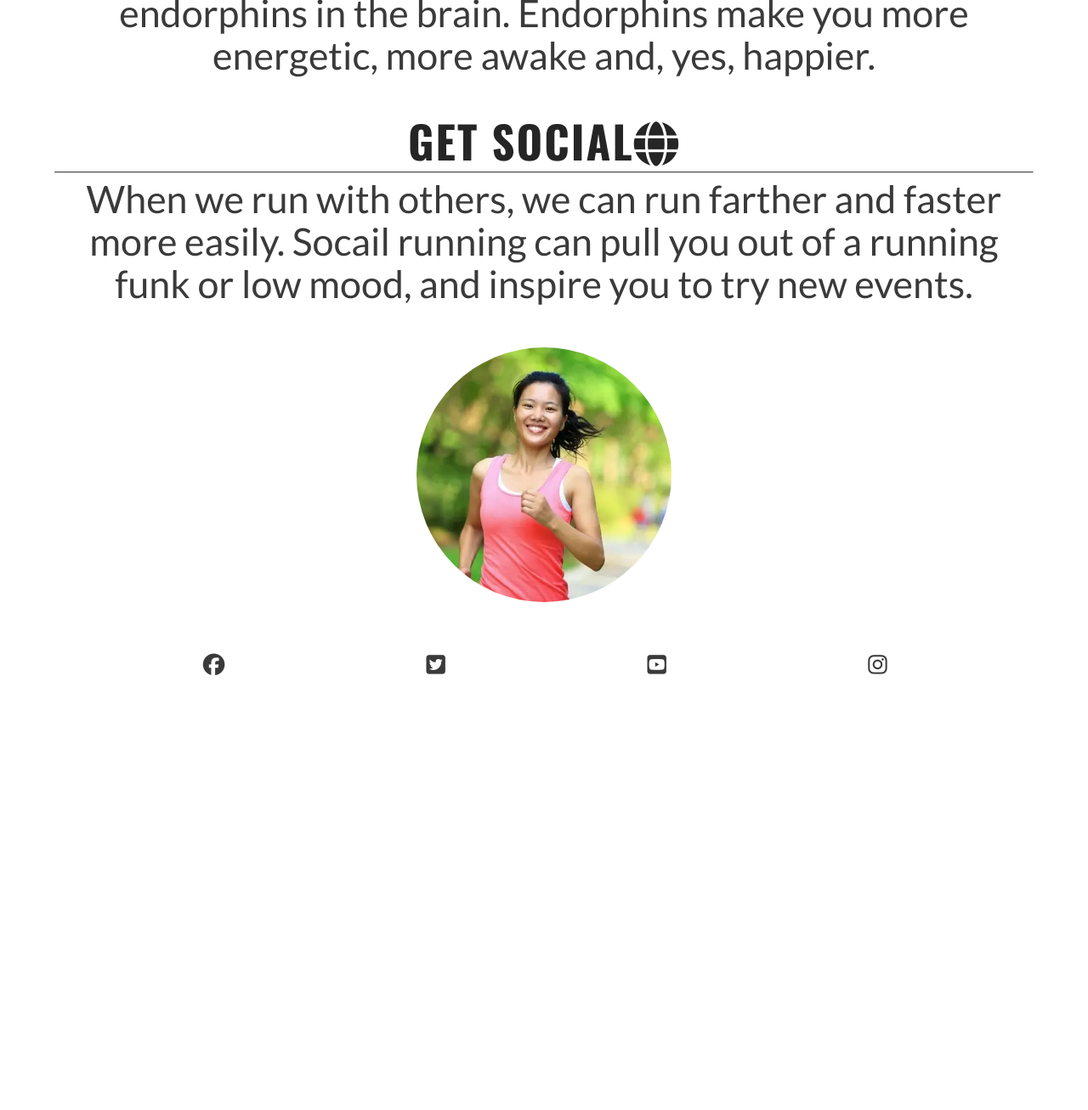
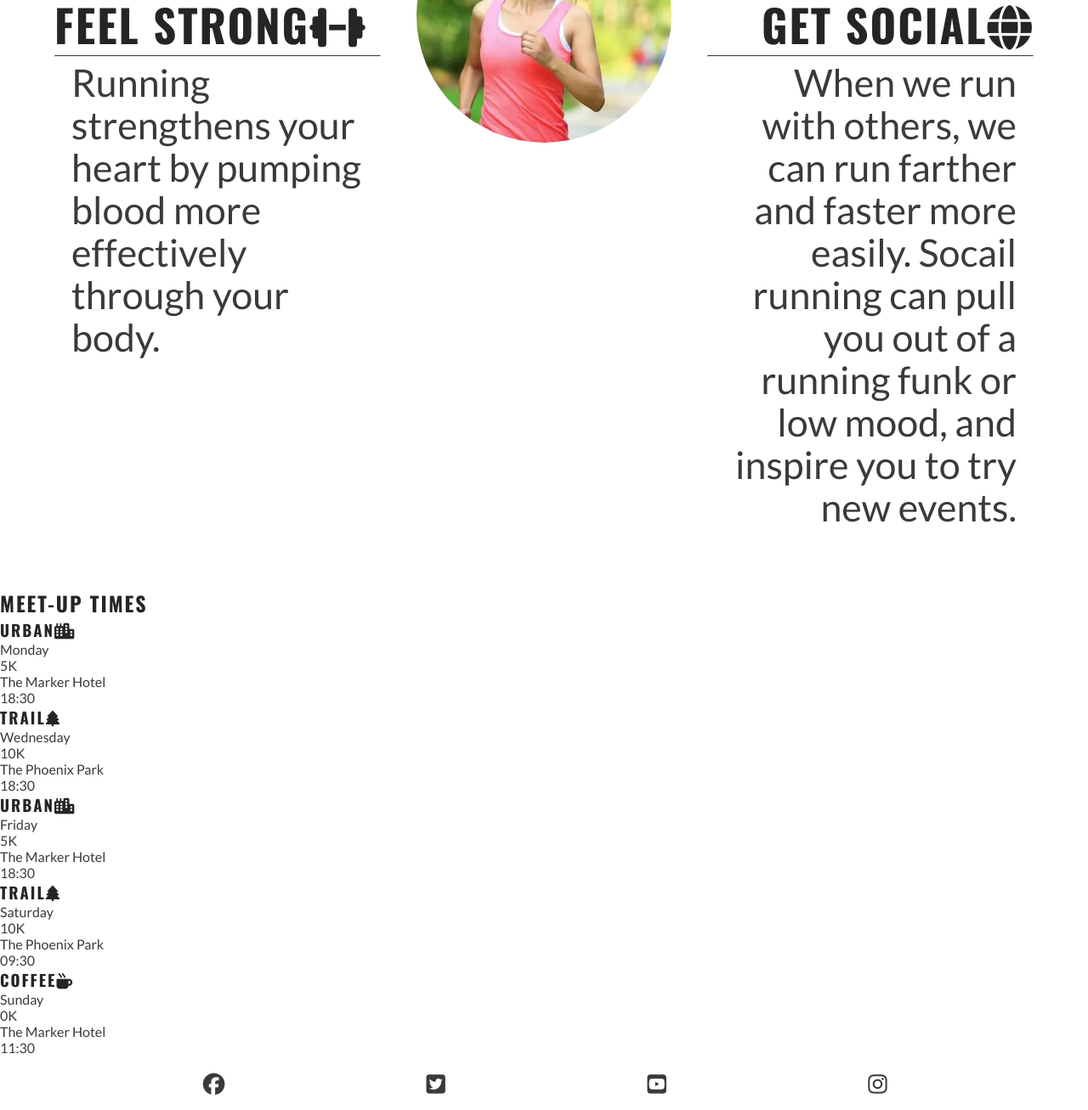
Before and after one commit to Aidan-99/love-running, a plain HTML site: page index.html in a window 1280 px wide. Shown: the part 1413-2720 px from the top of the page at 85% size. Before the commit the page ends 2230 px from the top, so only its background shows below. Drawn offline with nearby package versions, Linux system fonts and the light colour scheme.

Commit message:
add meetup times

```diff
--- a/assets/css/style.css
+++ b/assets/css/style.css
@@ -123,7 +123,7 @@ main {
 
 #reasons {
   margin-bottom: 20px;
-  text-align: center;
+  text-align: left;
   font-size: 280%;
 }
 
@@ -211,6 +211,24 @@ main {
         width: 300px;
         right:50px;
     }
+
+    /* reasons section */
+    #benefits-physical,
+    #benefits-mental {
+        display: flex;
+        flex-direction: column;
+        width:100%;
+    }
+
+    #benefits-physical > div,
+    #benefits-mental > div {
+        width: 75%%;
+    }
+
+    #benefits-mental > div {
+      text-align: end;
+      align-self: flex-end;
+    }
 }
 
 /* media query: desktops and laptops (992px and up)*/
@@ -219,3 +237,31 @@ main {
     border-bottom: 1px solid #3a3a3a;
   }
 }
+
+@media screen and (min-width: 1200px) {
+    /* Reasons section */
+    #benefits {
+        display: flex;
+        flex-direction: row;
+    }
+
+    #benefits > div {
+        flex: 1;
+    }
+
+    #benefits-image {
+        order: 0
+    }
+
+    #benefits-mental {
+        order: 1;
+    }
+
+    #benefits-mental > div {
+        align-self: flex-start;
+    }
+
+    #benefits-physical > div {
+      align-self: flex-end;
+    }
+}
--- a/index.html
+++ b/index.html
@@ -94,6 +94,49 @@
           </div>
         </section>
 
+        <!-- meetup times -->
+         <section id= "meetups">
+          <h2>Meet-up Times </h2>
+          <div id="times">
+            <div>
+              <h3>Urban<i class="fa-solid fa-city"></i></h3>
+              <p>Monday</p>
+              <p>5K</p>
+              <p>The Marker Hotel</p>
+              <p>18:30</p>
+            </div>
+            <div>
+              <h3>Trail<i class="fa-solid fa-tree"></i></h3>
+              <p>Wednesday</p>
+              <p>10K</p>
+              <p>The Phoenix Park</p>
+              <p>18:30</p>
+            </div>
+            <div>
+              <h3>Urban<i class="fa-solid fa-city"></i></h3>
+              <p>Friday</p>
+              <p>5K</p>
+              <p>The Marker Hotel</p>
+              <p>18:30</p>
+            </div>
+            <div>
+              <h3>Trail<i class="fa-solid fa-tree"></i></h3>
+              <p>Saturday</p>
+              <p>10K</p>
+              <p>The Phoenix Park</p>
+              <p>09:30</p>
+            </div>
+            <div>
+              <h3>Coffee<i class="fa-solid fa-mug-hot"></i></h3>
+              <p>Sunday</p>
+              <p>0K</p>
+              <p>The Marker Hotel</p>
+              <p>11:30</p>
+            </div>
+          </div>
+         </section>
+
+
     </main>
 
     <footer>
```
